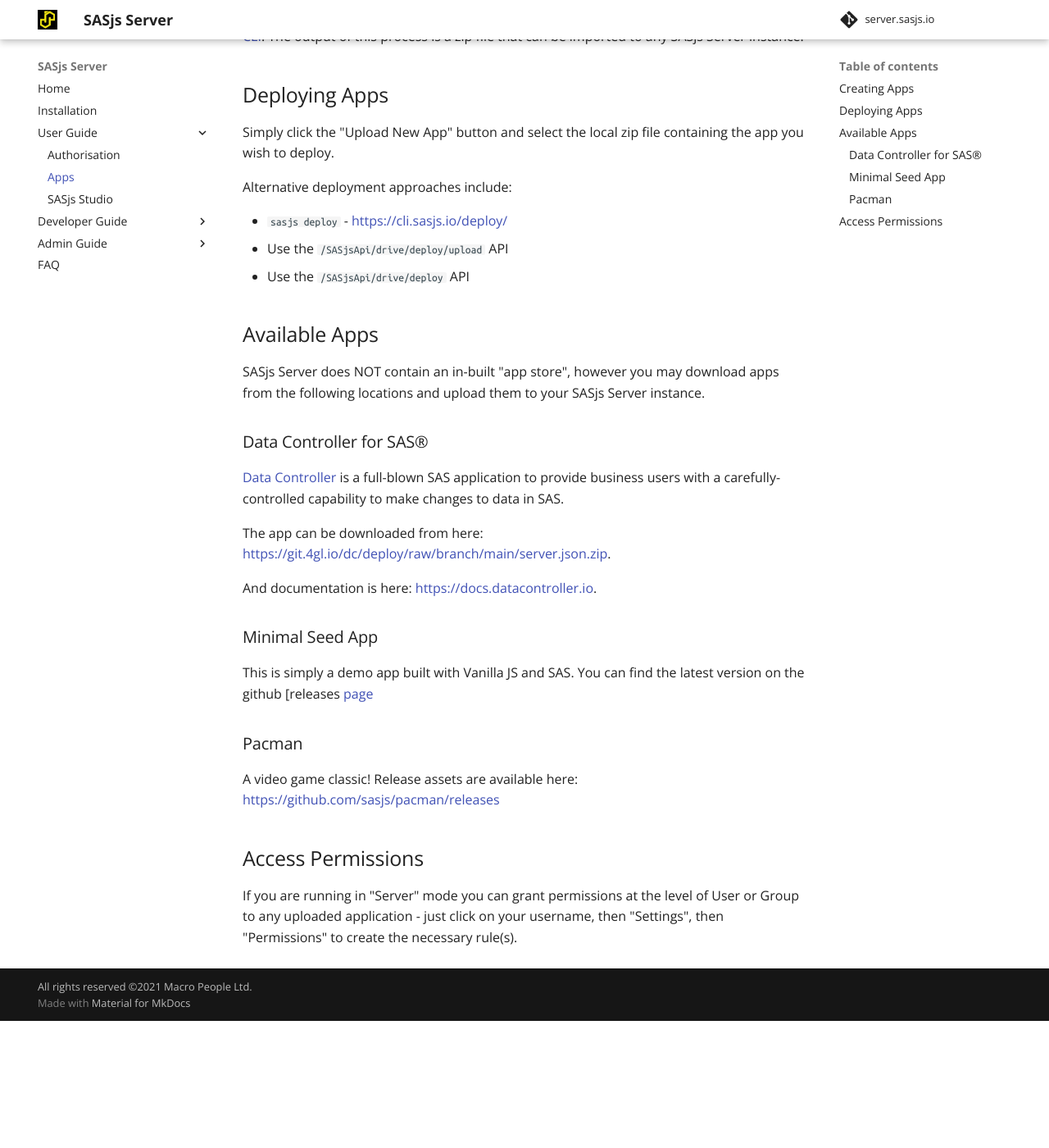
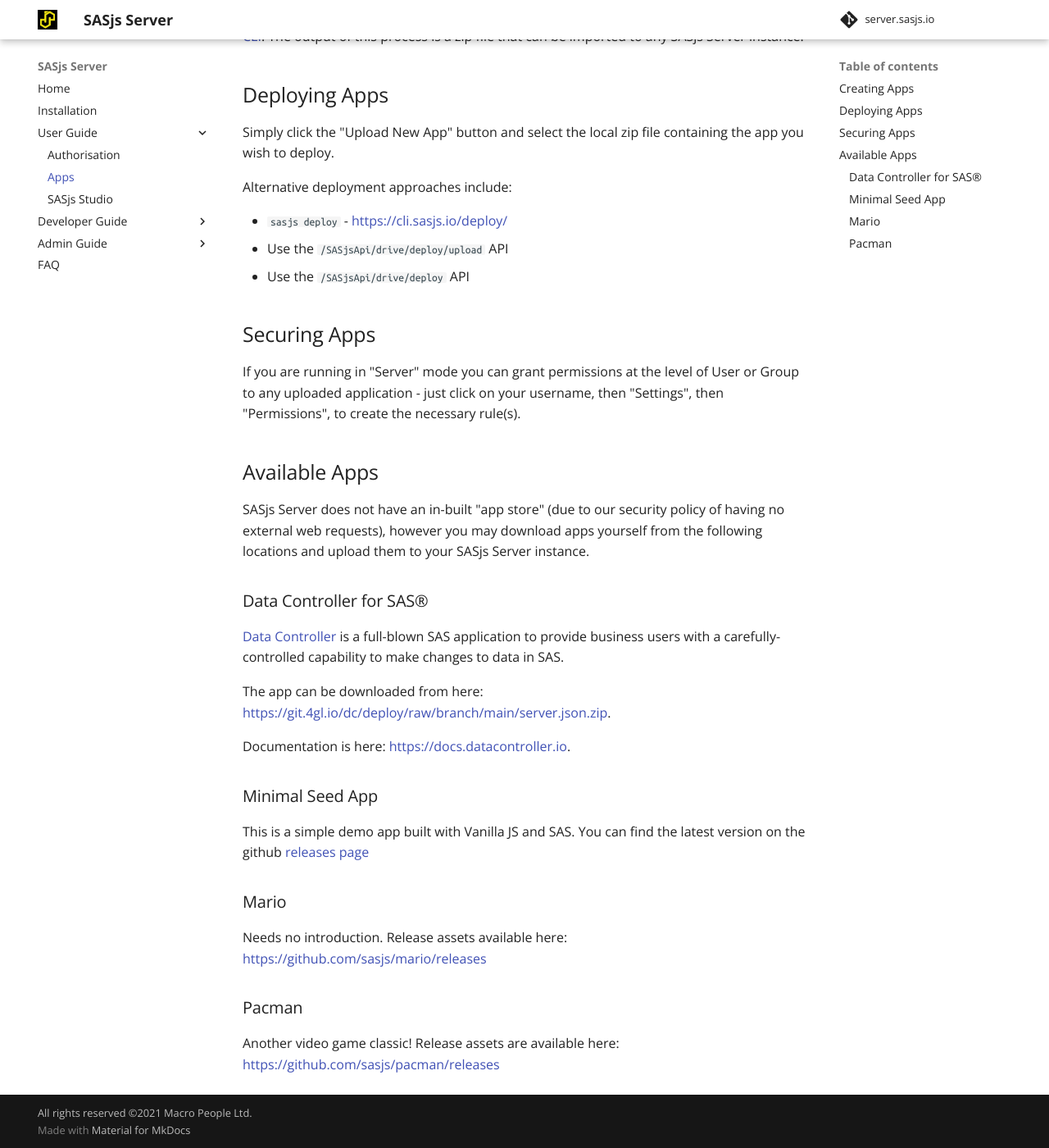
Before and after one commit to sasjs/server.sasjs.io, an MkDocs documentation site: the page built from docs/apps.md, in a window 1280 px wide and 1400 px high, scrolled down 810 px. Shown: the whole window at 82% size. Built offline with MkDocs 1.6.1 and Material for MkDocs 9.7.7, drawn with Linux system fonts in a browser that asks for light colours; comment, search, counter and statistics services are not loaded; before the commit the page ends 2055 px from its top, so only the background shows below that.

Commit message:
chore: automated commit

```diff
--- a/docs/apps.md
+++ b/docs/apps.md
@@ -25,9 +25,14 @@
 * Use the `/SASjsApi/drive/deploy/upload` API
 * Use the `/SASjsApi/drive/deploy` API
 
+## Securing Apps
+
+If you are running in "Server" mode you can grant permissions at the level of User or Group to any uploaded application - just click on your username, then "Settings", then "Permissions", to create the necessary rule(s).
+
+
 ## Available Apps
 
-SASjs Server does NOT contain an in-built "app store", however you may download apps from the following locations and upload them to your SASjs Server instance.
+SASjs Server does not have an in-built "app store" (due to our security policy of having no external web requests), however you may download apps yourself from the following locations and upload them to your SASjs Server instance.
 
 ### Data Controller for SAS®
 
@@ -35,16 +40,16 @@
 
 The app can be downloaded from here: [https://git.4gl.io/dc/deploy/raw/branch/main/server.json.zip](https://git.4gl.io/dc/deploy/raw/branch/main/server.json.zip).
 
-And documentation is here: [https://docs.datacontroller.io](https://docs.datacontroller.io).
+Documentation is here: [https://docs.datacontroller.io](https://docs.datacontroller.io).
 
 ### Minimal Seed App
 
-This is simply a demo app built with Vanilla JS and SAS.  You can find the latest version on the github [releases [page](https://github.com/sasjs/minimal-seed-app/releases)
+This is a simple demo app built with Vanilla JS and SAS.  You can find the latest version on the github [releases page](https://github.com/sasjs/minimal-seed-app/releases)
+
+### Mario
+
+Needs no introduction. Release assets available here: [https://github.com/sasjs/mario/releases](https://github.com/sasjs/mario/releases)
 
 ### Pacman
 
-A video game classic! Release assets are available here: [https://github.com/sasjs/pacman/releases](https://github.com/sasjs/pacman/releases)
-
-## Access Permissions
-
-If you are running in "Server" mode you can grant permissions at the level of User or Group to any uploaded application - just click on your username, then "Settings", then "Permissions" to create the necessary rule(s).
+Another video game classic! Release assets are available here: [https://github.com/sasjs/pacman/releases](https://github.com/sasjs/pacman/releases)
```
